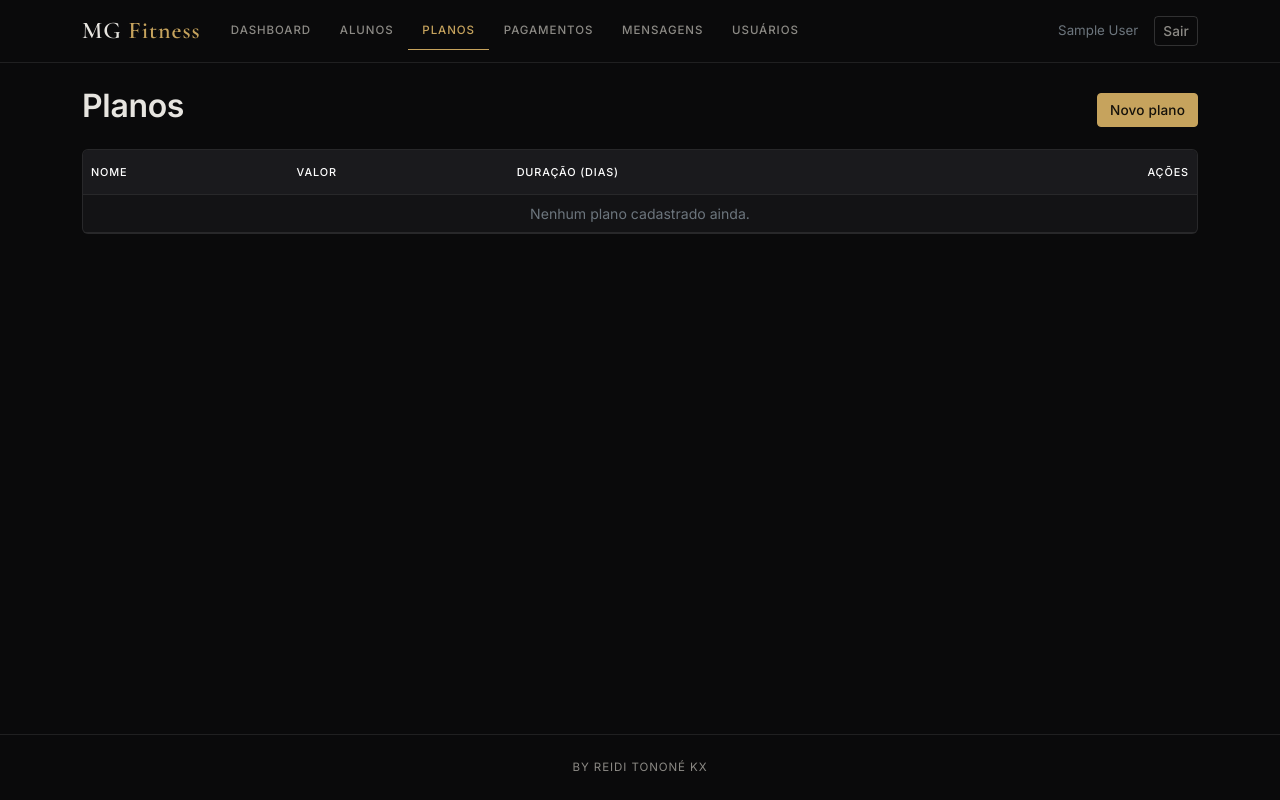
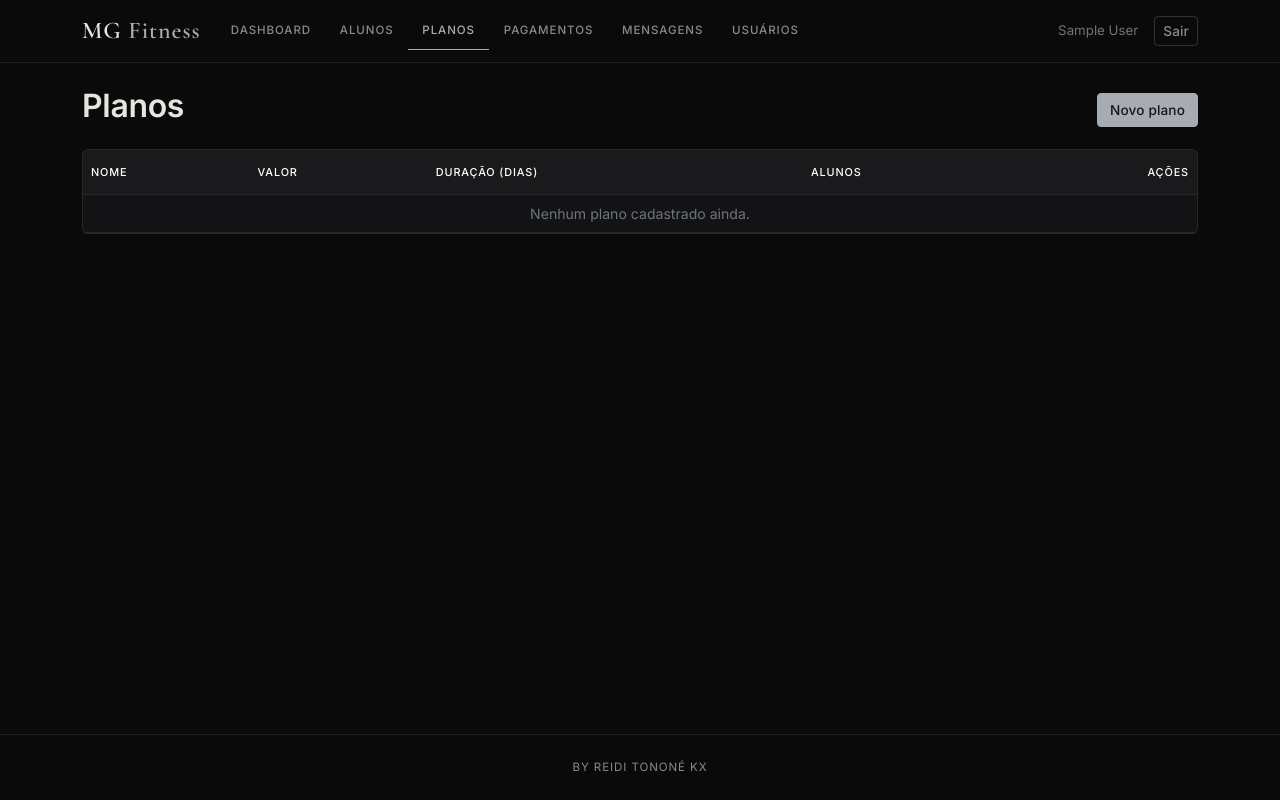
Before and after one commit to reidison21/sistema-MG-ftness, a Flask app: page /planos/ in a window 1280 px wide. Run offline with Flask 3, Linux system fonts and the light colour scheme; the visitor is signed in with stand-in values (Sample User, id 1).

Commit message:
Troca cor de destaque de dourado para prata/cinza e adiciona contagem de alunos por plano
Co-Authored-By: Claude Sonnet 5 <noreply@anthropic.com>

```diff
--- a/app/planos.py
+++ b/app/planos.py
@@ -1,6 +1,6 @@
 from flask import Blueprint, flash, redirect, render_template, request, url_for
 
-from .models import Plano, db
+from .models import Aluno, Plano, db
 
 planos_bp = Blueprint("planos", __name__, url_prefix="/planos")
 
@@ -8,7 +8,11 @@ planos_bp = Blueprint("planos", __name__, url_prefix="/planos")
 @planos_bp.route("/")
 def listar():
     planos = Plano.query.order_by(Plano.nome).all()
-    return render_template("planos/listar.html", planos=planos)
+    contagem = {
+        plano.id: Aluno.query.filter_by(plano_id=plano.id, ativo=True).count()
+        for plano in planos
+    }
+    return render_template("planos/listar.html", planos=planos, contagem=contagem)
 
 
 @planos_bp.route("/novo", methods=["GET", "POST"])
--- a/app/static/style.css
+++ b/app/static/style.css
@@ -6,9 +6,9 @@
   --border-strong: rgba(255, 255, 255, 0.16);
   --text: #e7e5e0;
   --text-muted: #8c8a85;
-  --accent: #c6a35d;
-  --accent-soft: rgba(198, 163, 93, 0.14);
-  --accent-hover: #d8b877;
+  --accent: #a7acb4;
+  --accent-soft: rgba(167, 172, 180, 0.16);
+  --accent-hover: #c5c9d0;
 }
 
 html[data-bs-theme="dark"] body {
@@ -117,8 +117,8 @@ h1, h2, h3, h4, h5 {
   --bs-btn-hover-border-color: var(--accent-hover);
   --bs-btn-active-bg: var(--accent-hover);
   --bs-btn-active-border-color: var(--accent-hover);
-  --bs-btn-color: #14110a;
-  --bs-btn-hover-color: #14110a;
+  --bs-btn-color: #14161a;
+  --bs-btn-hover-color: #14161a;
 }
 
 .btn-outline-light {
@@ -221,7 +221,7 @@ h1, h2, h3, h4, h5 {
 .badge.bg-warning {
   background: var(--accent-soft) !important;
   color: var(--accent-hover);
-  border: 1px solid rgba(198, 163, 93, 0.4);
+  border: 1px solid rgba(167, 172, 180, 0.4);
 }
 
 /* Login */
--- a/app/templates/planos/listar.html
+++ b/app/templates/planos/listar.html
@@ -13,6 +13,7 @@
         <th>Nome</th>
         <th>Valor</th>
         <th>Duração (dias)</th>
+        <th>Alunos</th>
         <th class="text-end">Ações</th>
       </tr>
     </thead>
@@ -22,6 +23,7 @@
         <td>{{ plano.nome }}</td>
         <td>R$ {{ "%.2f"|format(plano.valor) }}</td>
         <td>{{ plano.duracao_dias }}</td>
+        <td><span class="badge bg-secondary">{{ contagem[plano.id] }}</span></td>
         <td class="text-end">
           <div class="d-flex gap-1 justify-content-end flex-wrap">
             <a href="{{ url_for('planos.editar', id=plano.id) }}" class="btn btn-sm btn-outline-secondary">Editar</a>
@@ -32,7 +34,7 @@
         </td>
       </tr>
       {% else %}
-      <tr><td colspan="4" class="text-center text-secondary">Nenhum plano cadastrado ainda.</td></tr>
+      <tr><td colspan="5" class="text-center text-secondary">Nenhum plano cadastrado ainda.</td></tr>
       {% endfor %}
     </tbody>
   </table>
```
